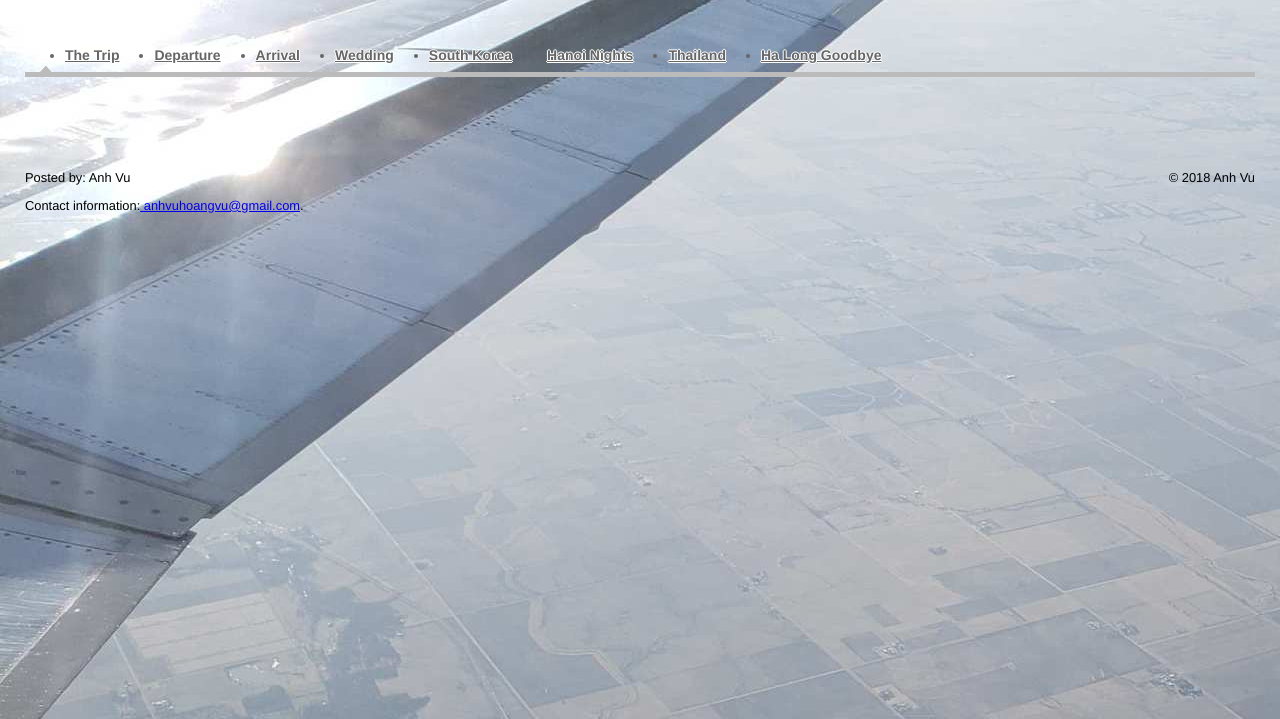
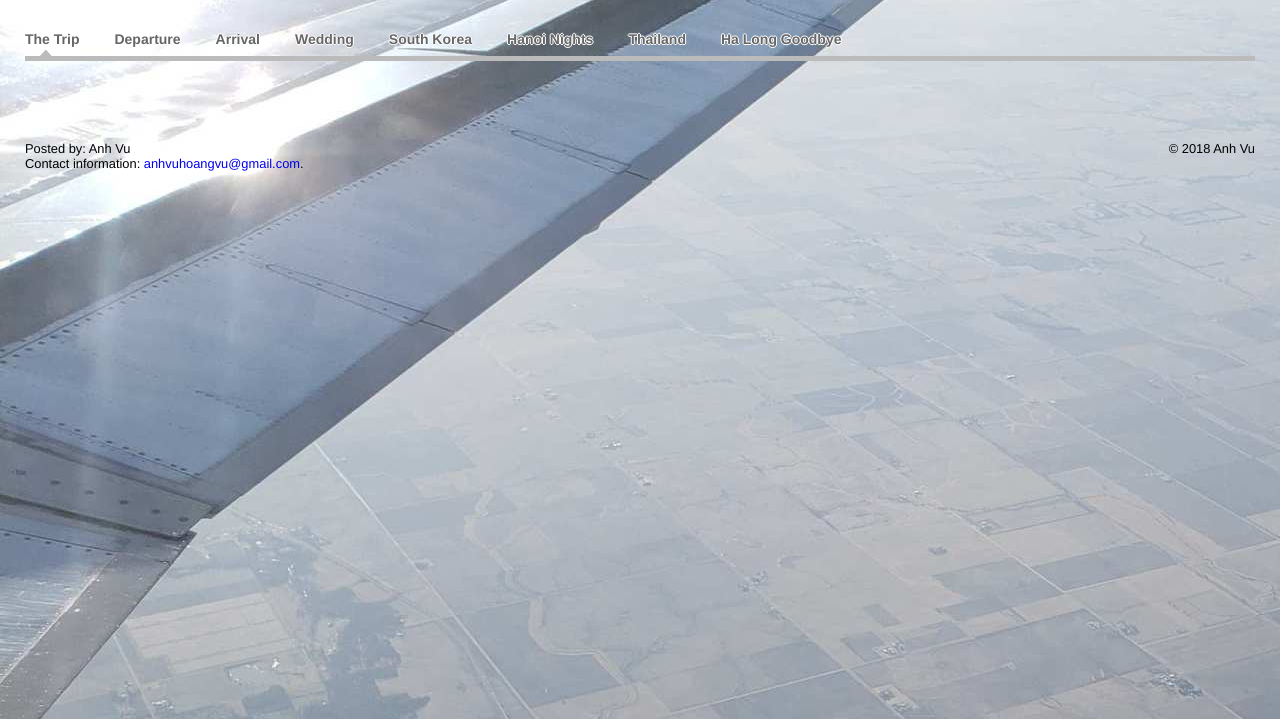
Before and after one commit to anhvuhoangvu/html-me-something, a plain HTML site: page index.html in a window 1280 px wide. Shown: the part 81-800 px from the top of the page. Drawn offline with nearby package versions, Linux system fonts and the light colour scheme; files that its build step writes are made by us from their sources.

Commit message:
fixed pathing for css file link in header

```diff
--- a/index.html
+++ b/index.html
@@ -2,7 +2,7 @@
 <html>
 <head>
 <title>2018 in Asia</title>
-<link rel="stylesheet" type="text/css" href="/styles.css" media="screen" />
+<link rel="stylesheet" type="text/css" href="css/styles.css" media="screen" />
 <script type="text/javascript" src="http://ajax.googleapis.com/ajax/libs/jquery/1.4.2/jquery.min.js"></script>
 <script type="text/javascript" src="js/jquery.tools.min.js"></script>
 <script type="text/javascript" src="js/jquery.easing.1.3.js"></script>
```
